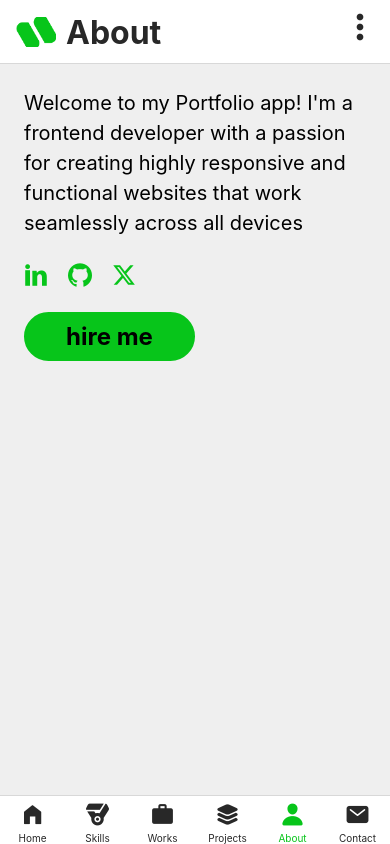
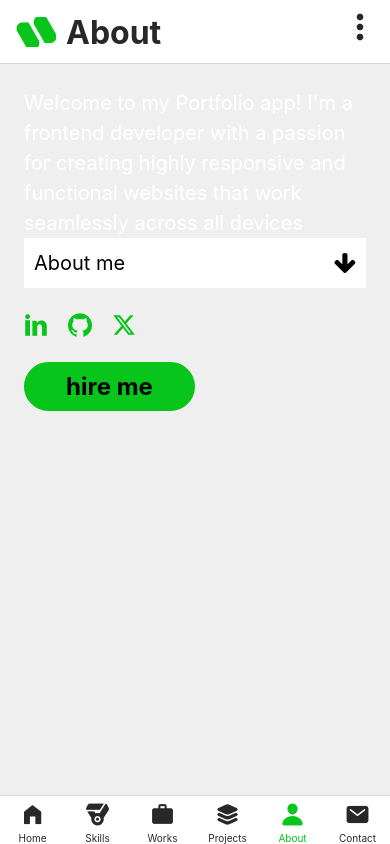
Before and after one commit to Kehad/Kehad-App, a React Native app: screen /AboutScreen in a window 390 px wide. Built offline with nearby package versions, Linux system fonts and the light colour scheme; what expo-notifications would draw is missing.

Commit message:
commit app 60

```diff
--- a/screens/AboutScreen.js
+++ b/screens/AboutScreen.js
@@ -7,7 +7,7 @@ import PrimaryButton from "../components/Buttons/PrimaryButton";
 import { GlobalStyles } from "../constants/styles";
 import { useColorScheme } from "nativewind";
 import { useSelector } from "react-redux";
-
+import { FontAwesome } from "@expo/vector-icons";
 
 function AboutScreen() {
   const themes = useSelector((state) => state.theme.theme);
@@ -28,40 +28,17 @@ function AboutScreen() {
     >
       {/* <Title>About me</Title> */}
       <ScrollView>
-        {/* <Text
-          style={[
-            !isDarkMode ? styles.lightMode : styles.darkModeText,
-            styles.paragraph,
-          ]}
-          textBreakStrategy="simple"
-          lineBreakStrategyIOS="standard"
-        >
-          Hello! I'm a frontend developer with a passion for creating highly
-          responsive and functional websites that work seamlessly across all
-          devices. I've worked on several projects where I've gained experience
-          in HTML, CSS, JavaScript, ReactJS, I am currently learning React Native to
-          expand my skillset even further. {"\n"}
-          {"\n"}As a self-motivated individual, I am always looking for
-          opportunities to learn and grow in my career. I have a keen eye for
-          design and a strong understanding of user experience, which helps me
-          to create websites that are not only visually appealing but also
-          highly functional. {"\n"} {"\n"}I've always been fascinated by the
-          intersection of design and technology, and I've made it my mission to
-          bring beautiful, user-friendly websites to life. With 5+ years of
-          experience in the industry, I've had the privilege of working on a
-          diverse range of projects, each one presenting a unique challenge that
-          I've eagerly tackled. {"\n"}
-          {"\n"}I am excited to bring my skills and passion for frontend
-          development and Application Development to a full-time position where
-          I can make a meaningful impact. If you're looking for a dedicated and
-          driven developer who is always eager to take on new challenges, then I
-          would love to hear from you!
-        </Text> */}
-        <Text style={styles.paragraph}>
+        <Text style={[styles.darkModeText, styles.paragraph]}>
           Welcome to my Portfolio app! I'm a frontend developer with a passion
           for creating highly responsive and functional websites that work
           seamlessly across all devices
         </Text>
+        <View>
+          <View style={styles.options}>
+            <Text style={[styles.paragraph]}>About me</Text>
+            <FontAwesome name="arrow-down" size={24} color="black" />
+          </View>
+        </View>
         <SocialLinks />
         <View style={styles.buttonsContainer}>
           <View style={styles.buttonContainer}>
@@ -98,6 +75,16 @@ const styles = StyleSheet.create({
   buttonContainer: {
     flex: 1,
   },
+  options: {
+    flexDirection: "row",
+    justifyContent: "space-between",
+    height: 50,
+    paddingHorizontal: 10,
+    alignItems: 'center',
+    backgroundColor: '#ffff'
+  },
+
+  // Additional styles for dark mode and light mode can be added here...
   darkMode: {
     backgroundColor: GlobalStyles.colors.textBlack,
   },
@@ -111,3 +98,35 @@ const styles = StyleSheet.create({
     color: GlobalStyles.colors.textBlack,
   },
 });
+
+{
+  /* <Text
+          style={[
+            !isDarkMode ? styles.lightMode : styles.darkModeText,
+            styles.paragraph,
+          ]}
+          textBreakStrategy="simple"
+          lineBreakStrategyIOS="standard"
+        >
+          Hello! I'm a frontend developer with a passion for creating highly
+          responsive and functional websites that work seamlessly across all
+          devices. I've worked on several projects where I've gained experience
+          in HTML, CSS, JavaScript, ReactJS, I am currently learning React Native to
+          expand my skillset even further. {"\n"}
+          {"\n"}As a self-motivated individual, I am always looking for
+          opportunities to learn and grow in my career. I have a keen eye for
+          design and a strong understanding of user experience, which helps me
+          to create websites that are not only visually appealing but also
+          highly functional. {"\n"} {"\n"}I've always been fascinated by the
+          intersection of design and technology, and I've made it my mission to
+          bring beautiful, user-friendly websites to life. With 5+ years of
+          experience in the industry, I've had the privilege of working on a
+          diverse range of projects, each one presenting a unique challenge that
+          I've eagerly tackled. {"\n"}
+          {"\n"}I am excited to bring my skills and passion for frontend
+          development and Application Development to a full-time position where
+          I can make a meaningful impact. If you're looking for a dedicated and
+          driven developer who is always eager to take on new challenges, then I
+          would love to hear from you!
+        </Text> */
+}
```
